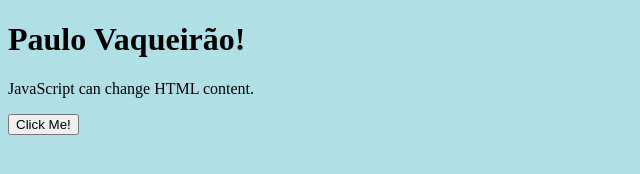
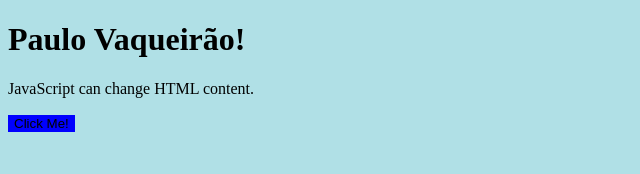
Before and after one commit to Vinicius-devsis/Programa-o_Web_Teste, a plain HTML site: page index.html in a window 1280 px wide. Shown: the whole page, without its empty margins (0-640 px from the left). Drawn offline with Linux system fonts and the light colour scheme.

Commit message:
css mudado

```diff
--- a/style.css
+++ b/style.css
@@ -1,3 +1,11 @@
 body {
     background-color: powderblue;
 }
+
+button {
+    background-color: blue;
+    color: white:
+    padding: 10px 20px;
+    border: none;
+    cursor: pointer;
+}
```
